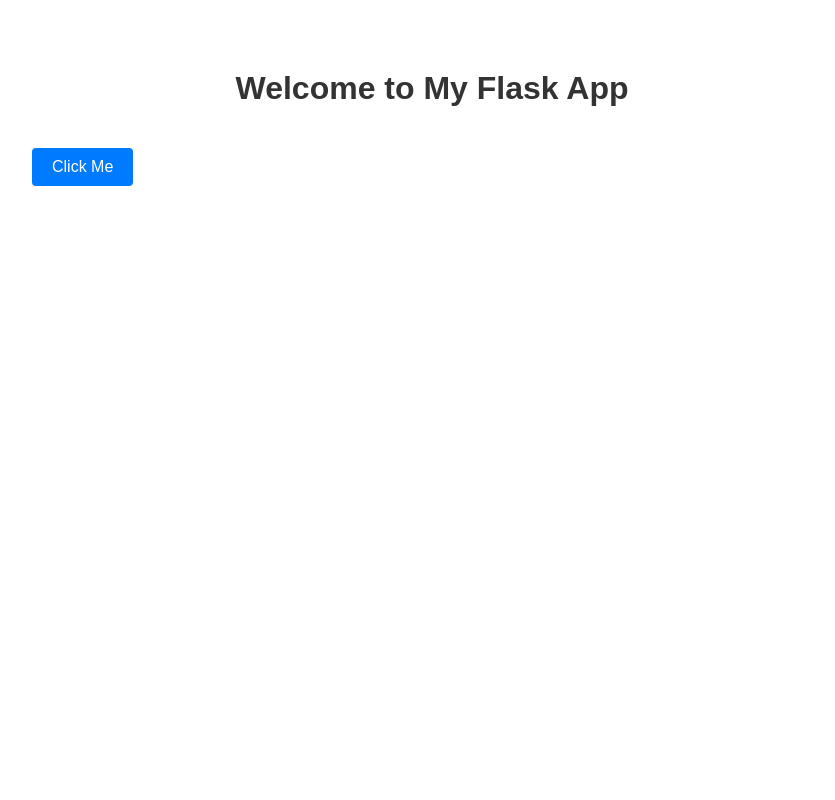
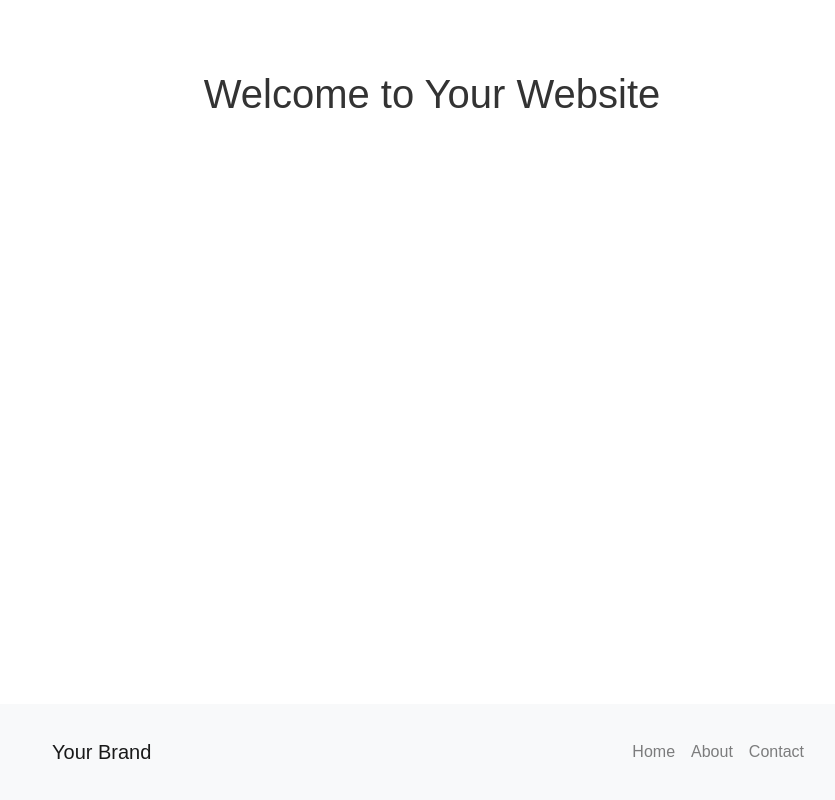
Before and after one commit to TenseiCho/tenseicho.github.io, a Flask app: page / in a window 1280 px wide. Shown: the whole page, without its empty margins (208-1043 px from the left). Run offline with Flask 3, Linux system fonts and the light colour scheme; some libraries are stand-ins or nearby versions.

Commit message:
updated routes and added navbar

```diff
--- a/app.py
+++ b/app.py
@@ -3,8 +3,16 @@ from flask import Flask, render_template
 app = Flask(__name__)
 
 @app.route('/')
-def index():
+def home():
+    return render_template('index.html')
+
+@app.route('/about')
+def about():
+    return render_template('index.html')
+
+@app.route('/contact')
+def contact():
     return render_template('index.html')
 
 if __name__ == '__main__':
-    app.run()
+    app.run(debug=True)
--- a/templates/index.html
+++ b/templates/index.html
@@ -1,14 +1,41 @@
 <!DOCTYPE html>
 <html>
 <head>
-    <title>My Flask App</title>
+    <title>Your Website</title>
+    <link rel="stylesheet" href="https://stackpath.bootstrapcdn.com/bootstrap/4.5.2/css/bootstrap.min.css">
     <link rel="stylesheet" href="{{ url_for('static', filename='css/style.css') }}">
 </head>
 <body>
     <div class="container">
-        <h1>Welcome to My Flask App</h1>
-        <a href="#" class="button">Click Me</a>
+        <h1>Welcome to Your Website</h1>
+        <!-- Add your page content here -->
     </div>
+
+    <nav class="navbar navbar-expand-lg navbar-light bg-light fixed-bottom">
+        <div class="container">
+            <a class="navbar-brand" href="#">Your Brand</a>
+            <button class="navbar-toggler" type="button" data-toggle="collapse" data-target="#navbarNav" aria-controls="navbarNav" aria-expanded="false" aria-label="Toggle navigation">
+                <span class="navbar-toggler-icon"></span>
+            </button>
+            <div class="collapse navbar-collapse" id="navbarNav">
+                <ul class="navbar-nav ml-auto">
+                    <li class="nav-item">
+                        <a class="nav-link" href="{{ url_for('home') }}">Home</a>
+                    </li>
+                    <li class="nav-item">
+                        <a class="nav-link" href="{{ url_for('about') }}">About</a>
+                    </li>
+                    <li class="nav-item">
+                        <a class="nav-link" href="{{ url_for('contact') }}">Contact</a>
+                    </li>
+                </ul>
+            </div>
+        </div>
+    </nav>
+
+    <script src="https://code.jquery.com/jquery-3.5.1.slim.min.js"></script>
+    <script src="https://cdn.jsdelivr.net/npm/@popperjs/core@2.5.4/dist/umd/popper.min.js"></script>
+    <script src="https://stackpath.bootstrapcdn.com/bootstrap/4.5.2/js/bootstrap.min.js"></script>
     <script src="{{ url_for('static', filename='js/script.js') }}"></script>
 </body>
 </html>
```
